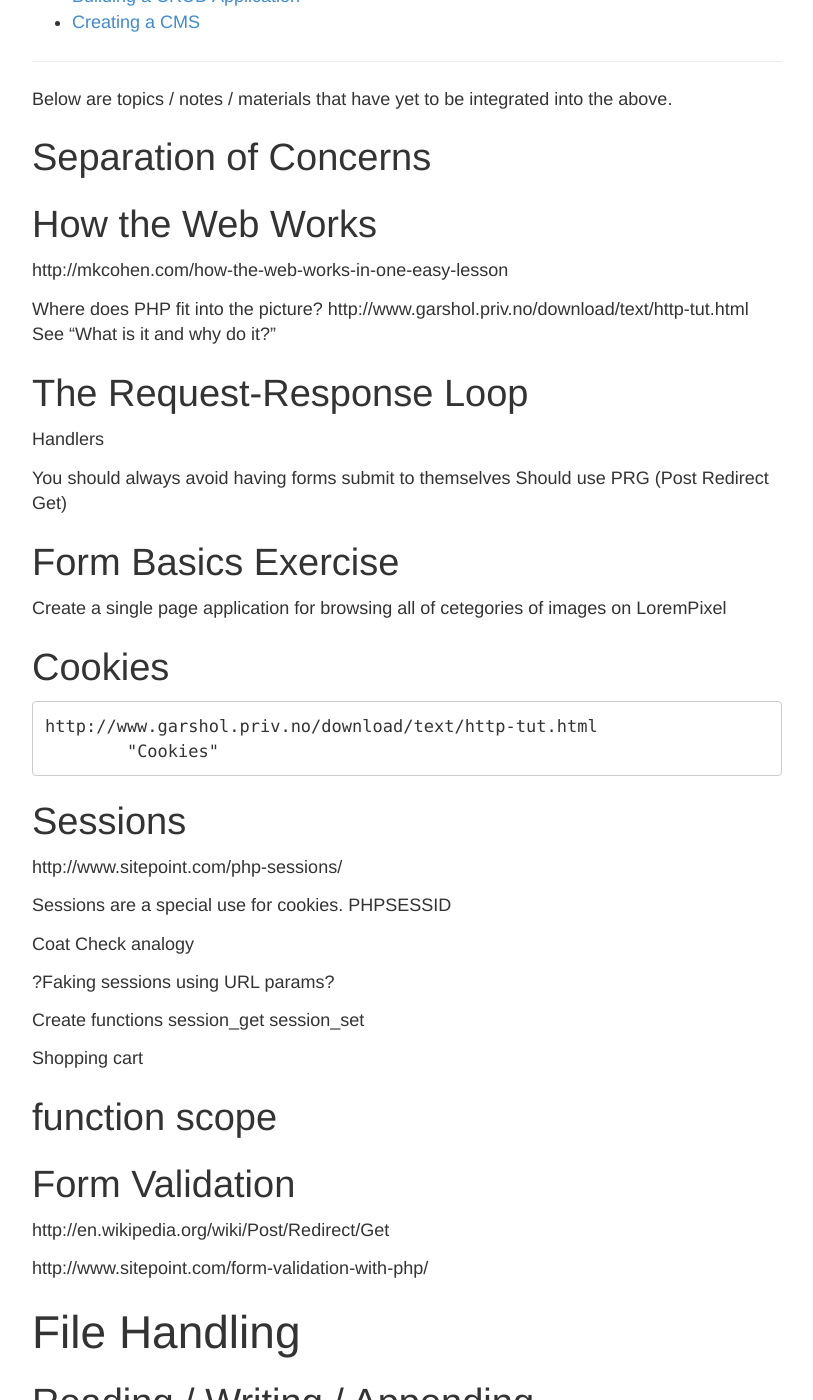
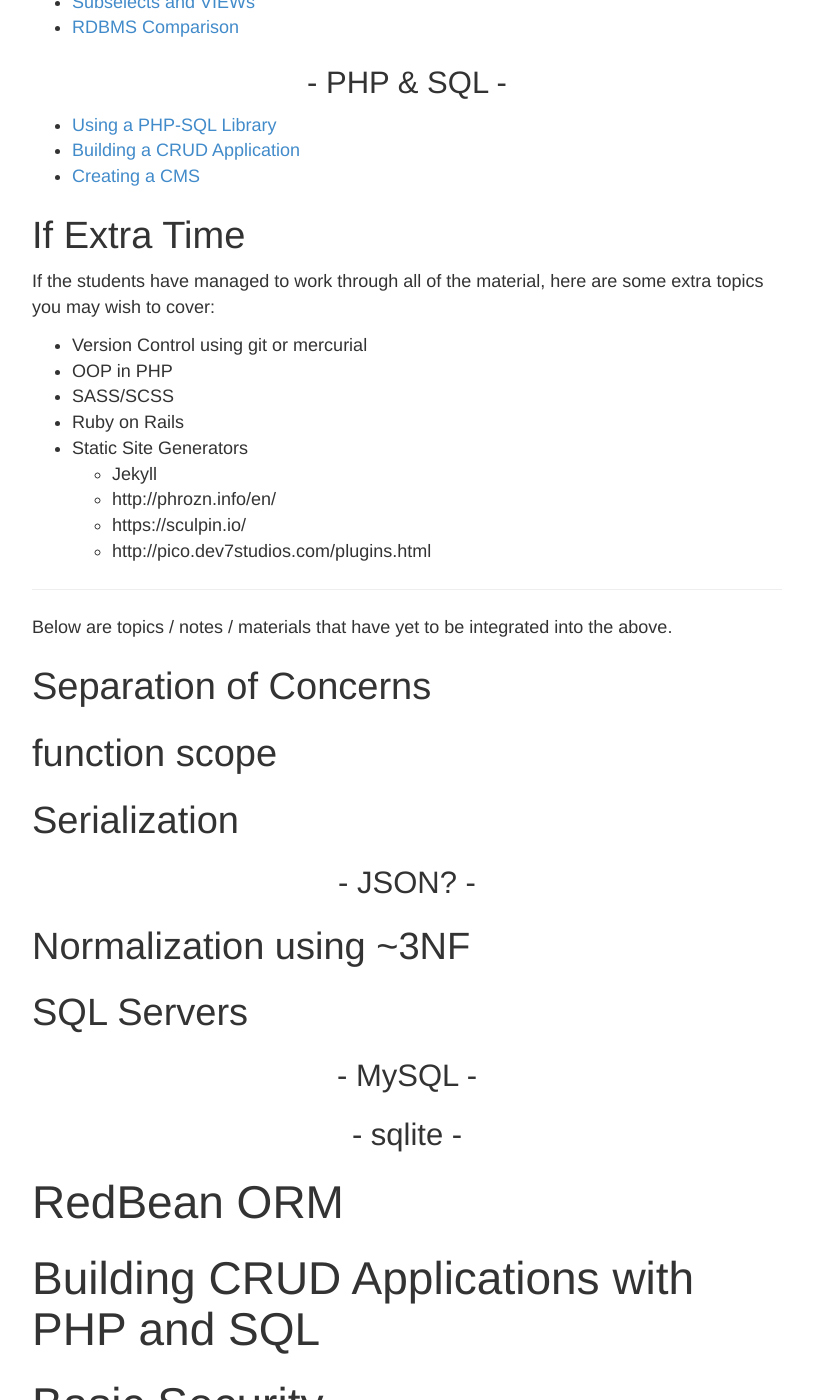
Before and after one commit to walkerab/discovery-awa, a Jekyll site: the page built from index.md, in a window 1280 px wide and 1400 px high, scrolled down 3461 px. Shown: the whole window, without its empty margins (233-1046 px from the left). Built offline with Jekyll 4.4.1, drawn with Linux system fonts in a browser that asks for light colours; Markdown is read by kramdown in place of the engine named in the settings; some of the changed text lies outside the part shown.

Commit message:
Dividing outline content into pages.

```diff
--- a/index.md
+++ b/index.md
@@ -115,14 +115,19 @@
 - [Sessions](sessions/)
 - [Form Validation](form-validation/)
 - [Working with Files](working-with-files/)
+- [Image Manipulation](image-manipulation/)
 
 Handling paramaters with extract
 Filtering a list
 
 ### SQL
 
+- [Intro](sql-intro/)
 - [Syntax](sql-syntax/)
-
+- [JOINs](sql-joins/)
+- [Normalization](sql-normalization/)
+- [Subselects and VIEWs](sql-subselects-and-views/)
+- [RDBMS Comparison](sql-rdbms-comparison/)
 
 ### PHP & SQL
 
@@ -130,89 +135,33 @@
 - [Building a CRUD Application](building-a-crud-application/)
 - [Creating a CMS](creating-a-cms/)
 
+## If Extra Time
+
+If the students have managed to work through all of the material, here are some extra topics you may wish to cover:
+
+- Version Control using git or mercurial
+- OOP in PHP
+- SASS/SCSS
+- Ruby on Rails
+- Static Site Generators
+	- Jekyll
+	- http://phrozn.info/en/
+	- https://sculpin.io/
+	- http://pico.dev7studios.com/plugins.html
+
 ***************
 
 Below are topics / notes / materials that have yet to be integrated into the above.
 
 ## Separation of Concerns
 
-## How the Web Works
-
-http://mkcohen.com/how-the-web-works-in-one-easy-lesson
-
-Where does PHP fit into the picture?
-	http://www.garshol.priv.no/download/text/http-tut.html
-		See "What is it and why do it?"
-
-## The Request-Response Loop
-
-Handlers
-
-You should always avoid having forms submit to themselves
-	Should use PRG (Post Redirect Get)
-
-## Form Basics Exercise
-
-Create a single page application for browsing all of cetegories of images on LoremPixel
-
-## Cookies
-	http://www.garshol.priv.no/download/text/http-tut.html
-		"Cookies"
-
-## Sessions
-
-http://www.sitepoint.com/php-sessions/
-
-Sessions are a special use for cookies. PHPSESSID
-
-Coat Check analogy
-
-?Faking sessions using URL params?
-
-Create functions
-	session_get
-	session_set
-
-Shopping cart
-
 ## function scope
 
-## Form Validation
-
-http://en.wikipedia.org/wiki/Post/Redirect/Get
-
-http://www.sitepoint.com/form-validation-with-php/
-
-# File Handling
-## Reading / Writing / Appending
-
-	Populating http://getbootstrap.com/examples/carousel/ by reading a directory
-
-	Read a CSV file
 
 ## Serialization
 ### JSON?
 
-# SQL
-
-## Purpose
-
-## Tools
-
-### PHPMyAdmin
-### Adminer
-
-## Syntax - SELECT, INSERT, UPDATE, DELETE, etc
-
-## JOINs
-
 ## Normalization using ~3NF
-
-## Subselects
-
-Should be avoided when possible. Use VIEWs instead.
-
-## VIEWs
 
 ## SQL Servers
 
@@ -249,19 +198,6 @@
 
 https://github.com/j4mie/idiorm/
 
-# If Extra Time
-
-If the students have managed to work through all of the material, here are some extra topics you may wish to cover:
-
-- SASS/SCSS
-- Ruby on Rails
-- OOP in PHP
-- Static Site Generators
-	- Jekyll
-	- http://phrozn.info/en/
-	- https://sculpin.io/
-	- http://pico.dev7studios.com/plugins.html
-
 # Image Manipulation
 
 http://codegeekz.com/php-image-manipulation-libraries-for-developers/
```
Also changed, not shown: cookies/index.md (added, +7 -0 lines), form-basics/index.md (added, +8 -0 lines), form-validation/index.md (added, +8 -0 lines), how-the-web-works/index.md (added, +17 -0 lines), sessions/index.md (added, +18 -0 lines), sql-intro/index.md (added, +18 -0 lines), sql-syntax/index.md (added, +14 -0 lines).
